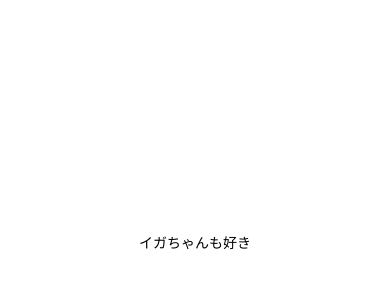
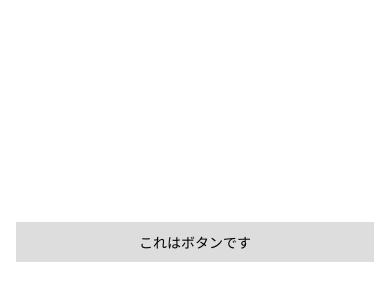
Before and after one commit to chinattei/my-app, a React Native app: screen / in a window 390 px wide. Shown: the part 180-480 px from the top of the page. Built offline with nearby package versions, Linux system fonts and the light colour scheme.

Commit message:
ボタンを作成しました。

```diff
--- a/App.tsx
+++ b/App.tsx
@@ -1,21 +1,44 @@
-import { StatusBar } from 'expo-status-bar';
 import React from 'react';
-import { StyleSheet, Text, View } from 'react-native';
+import {
+  StyleSheet,
+  TouchableOpacity,
+  View,
+  SafeAreaView,
+  Text,
+  Alert,
+ } from 'react-native';
 
-export default function App() {
-  return (
-    <View style={styles.container}>
-      <Text>イガちゃんも好き</Text>
-      <StatusBar style="auto" />
+const App = () => {
+  return(
+  <SafeAreaView style={styles.container}>
+    <View>
+         <TouchableOpacity
+        style={styles.button}
+        onPress={() => Alert.alert('これはアラートちなってぃね')}
+      >
+        <Text>これはボタンです</Text>
+      </TouchableOpacity>
     </View>
-  );
-}
+  </SafeAreaView>
+  )
+};
 
 const styles = StyleSheet.create({
   container: {
     flex: 1,
-    backgroundColor: '#fff',
-    alignItems: 'center',
     justifyContent: 'center',
+    marginHorizontal: 16,
   },
+  title: {
+    textAlign: 'center',
+    marginVertical: 8,
+  },
+  button:{
+    alignItems: "center",
+    backgroundColor: "#DDDDDD",
+    padding: 10
+
+  }
 });
+
+export default App;
```
Also changed, not shown: CoffeeAdd.tsx (added).
